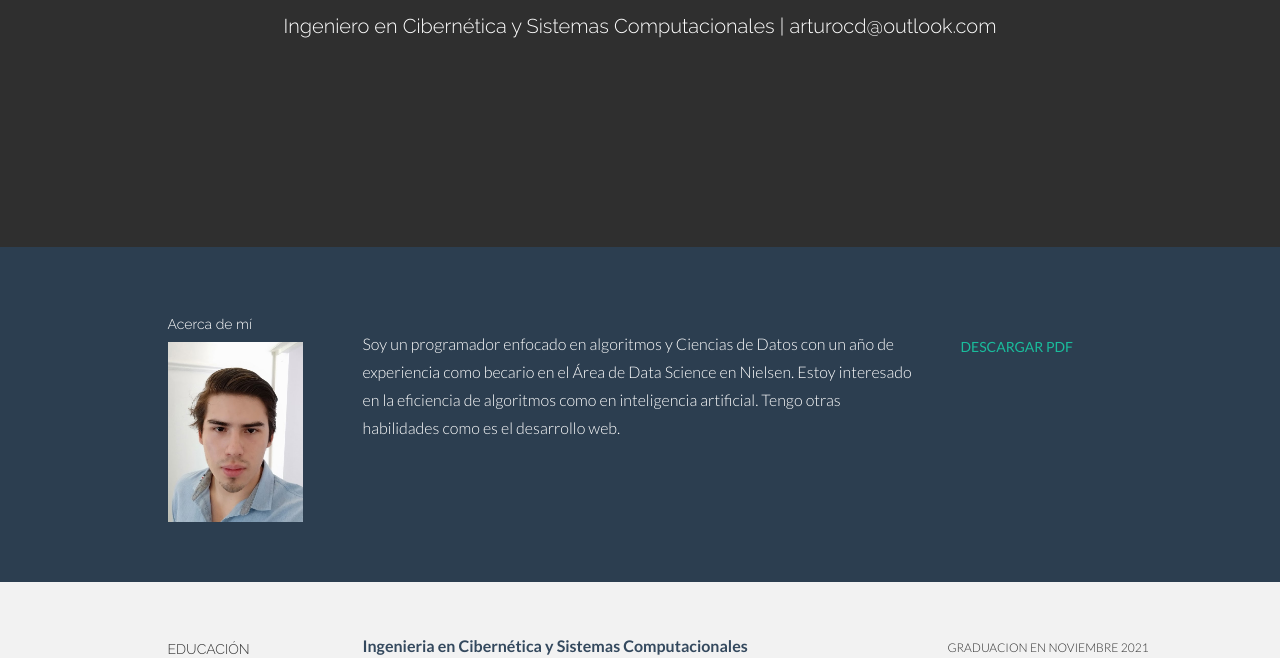
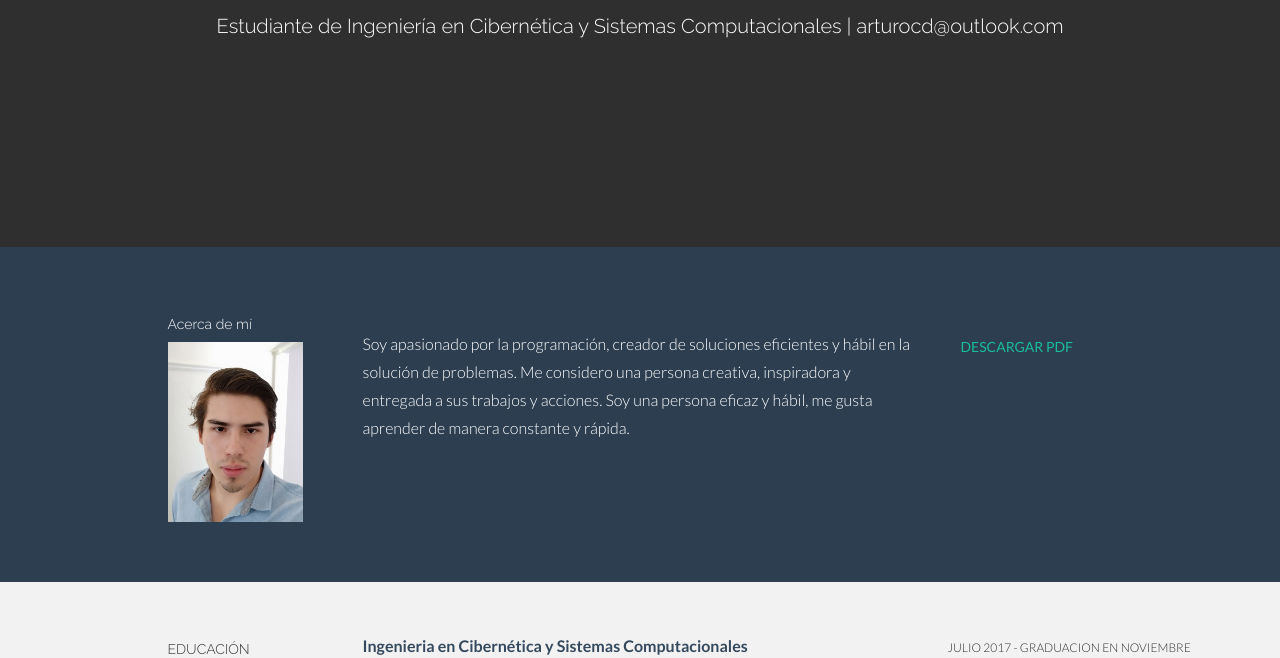
Before and after one commit to Escannor/Arturo-Casillas, a plain HTML site: page index.html in a window 1280 px wide. Shown: the part 313-971 px from the top of the page. Drawn offline with Linux system fonts and the light colour scheme.

Commit message:
Cambios CV perfil

```diff
--- a/index.html
+++ b/index.html
@@ -59,7 +59,7 @@
       <div class="row centered">
         <div class="col-lg-12">
           <h1>Arturo Casillas Díaz</h1>
-          <h3>Ingeniero en Cibernética y Sistemas Computacionales | arturocd@outlook.com</h3>
+          <h3>Estudiante de Ingeniería en Cibernética y Sistemas Computacionales | arturocd@outlook.com</h3>
         </div>
         <!--/.col-lg-12 -->
       </div>
@@ -81,9 +81,8 @@
           </div>
           <div class="col-lg-6">
             <br>
-            <p>Soy un programador enfocado en algoritmos y Ciencias de Datos con un año de experiencia como becario en el Área de Data Science en Nielsen.
-               Estoy interesado en la eficiencia de algoritmos como en inteligencia artificial.
-               Tengo otras habilidades como es el desarrollo web.
+            <p>Soy apasionado por la programación, creador de soluciones eficientes y hábil en la solución de problemas. Me considero una persona creativa, inspiradora y entregada a sus trabajos y acciones.
+              Soy una persona eficaz y hábil, me gusta aprender de manera constante y rápida.
               </p>
           </div>
           <div class="col-lg-3">
@@ -119,7 +118,7 @@
         </div>
         <div class="col-lg-3">
           <p>
-            <sm>GRADUACION EN NOVIEMBRE 2021</sm><br/>
+            <sm>JULIO 2017 - GRADUACION EN NOVIEMBRE 2021</sm><br/>
             <imp>
               <sm>EN PROGRESO</sm>
             </imp>
```
